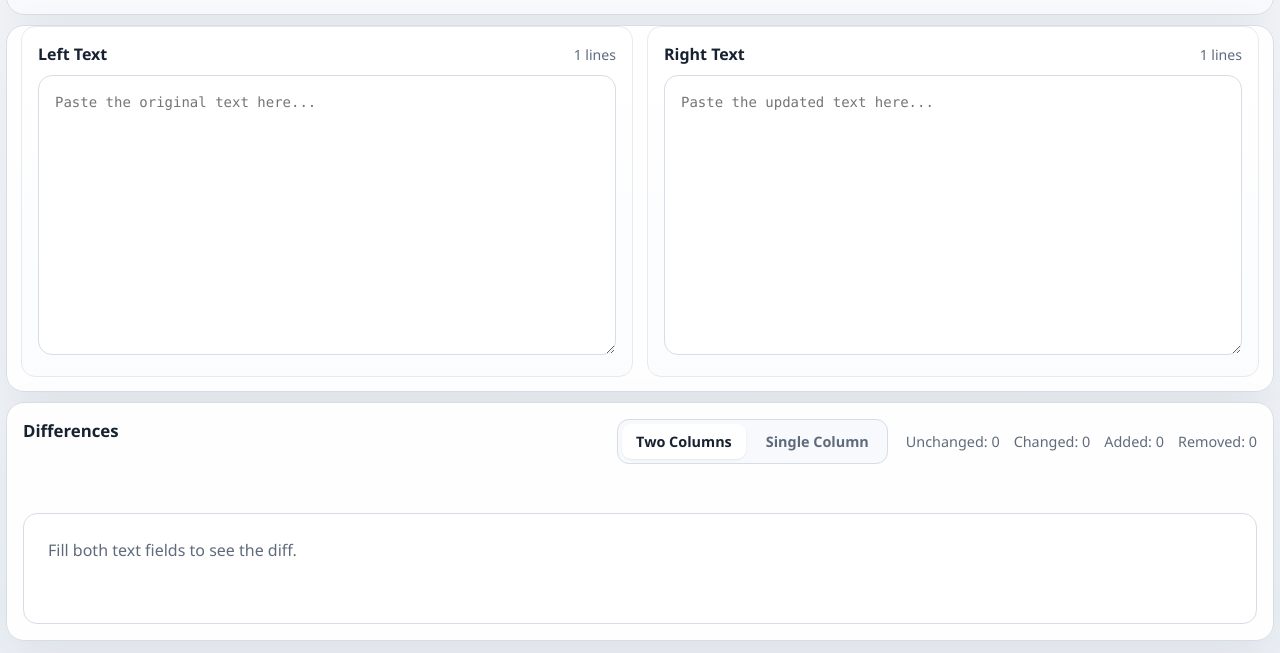
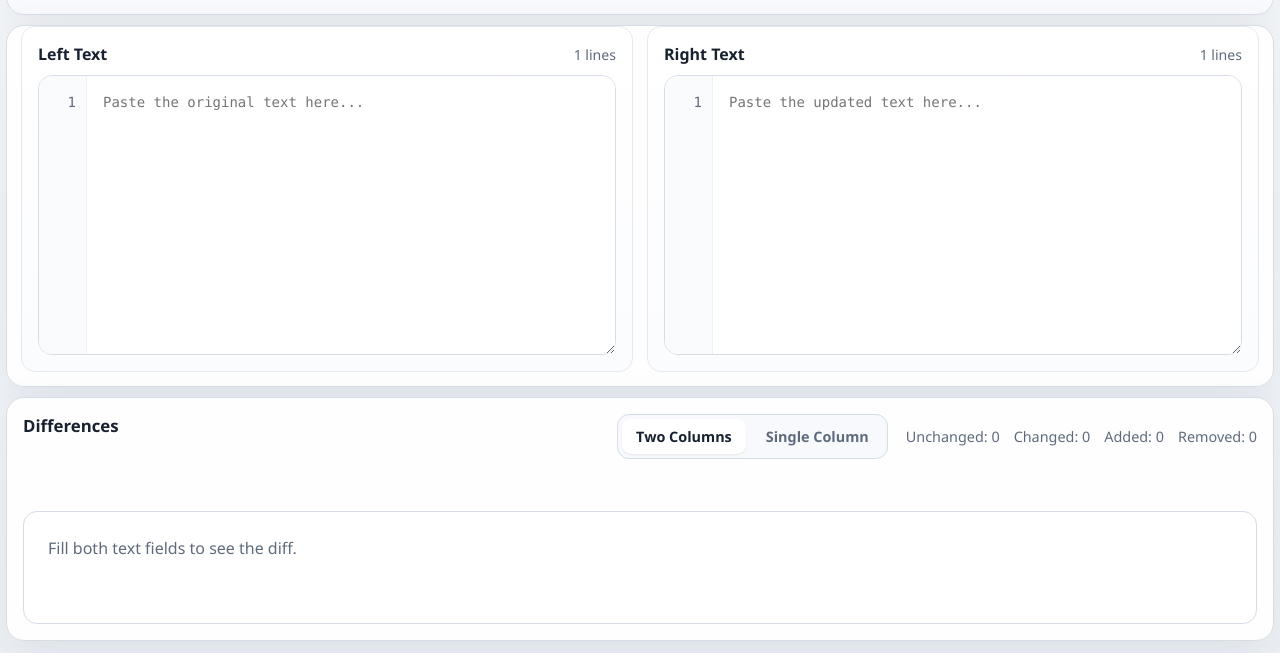
Before and after one commit to ShenghuiXue/diff-check, a plain HTML site: page index.html in a window 1280 px wide. Shown: the part 153-806 px from the top of the page. Drawn offline with Linux system fonts and the light colour scheme.

Commit message:
added the line numbers in input

```diff
--- a/index.html
+++ b/index.html
@@ -108,23 +108,50 @@
       font-size: 0.88rem;
     }
 
-    textarea {
+    .editor-shell {
+      display: grid;
+      grid-template-columns: minmax(48px, auto) minmax(0, 1fr);
       width: 100%;
       min-height: clamp(220px, 30vh, 460px);
       height: clamp(280px, 34vh, 520px);
       resize: vertical;
+      overflow: hidden;
       border-radius: 14px;
       border: 1px solid var(--border);
+      background: #ffffff;
+    }
+
+    .editor-shell:focus-within {
+      border-color: var(--accent);
+      box-shadow: 0 0 0 4px rgba(31, 95, 191, 0.12);
+    }
+
+    .line-numbers {
+      min-width: 48px;
+      padding: 16px 10px 16px 12px;
+      border-right: 1px solid #edf1f7;
+      background: #fafbfd;
+      color: var(--muted);
+      font: 14px/1.5 "SFMono-Regular", Consolas, "Liberation Mono", Menlo, monospace;
+      font-variant-numeric: tabular-nums;
+      overflow: hidden;
+      text-align: right;
+      user-select: none;
+      white-space: pre;
+    }
+
+    textarea {
+      width: 100%;
+      min-height: 0;
+      height: 100%;
+      resize: none;
+      border: none;
+      border-radius: 0;
       padding: 16px;
       font: 14px/1.5 "SFMono-Regular", Consolas, "Liberation Mono", Menlo, monospace;
       color: var(--text);
       background: #ffffff;
       outline: none;
-    }
-
-    textarea:focus {
-      border-color: var(--accent);
-      box-shadow: 0 0 0 4px rgba(31, 95, 191, 0.12);
     }
 
     .results {
@@ -287,8 +314,8 @@
     .diff-cell {
       display: grid;
       grid-template-columns: 60px 34px minmax(0, 1fr);
-      font: 13px/1.55 "SFMono-Regular", Consolas, "Liberation Mono", Menlo, monospace;
-      min-height: 44px;
+      font: 14px/1.5 "SFMono-Regular", Consolas, "Liberation Mono", Menlo, monospace;
+      min-height: 0;
     }
 
     .diff-cell.left {
@@ -298,7 +325,7 @@
     .cell-line,
     .cell-marker,
     .cell-content {
-      padding: 10px 12px;
+      padding: 2px 12px;
       white-space: pre-wrap;
       word-break: break-word;
     }
@@ -373,7 +400,7 @@
     .unified-block {
       display: grid;
       grid-template-columns: 72px 42px minmax(0, 1fr);
-      font: 13px/1.55 "SFMono-Regular", Consolas, "Liberation Mono", Menlo, monospace;
+      font: 14px/1.5 "SFMono-Regular", Consolas, "Liberation Mono", Menlo, monospace;
     }
 
     .unified-block + .unified-block {
@@ -383,7 +410,7 @@
     .unified-line,
     .unified-marker,
     .unified-content {
-      padding: 10px 12px;
+      padding: 2px 12px;
       white-space: pre-wrap;
       word-break: break-word;
     }
@@ -467,7 +494,7 @@
         grid-template-columns: repeat(2, minmax(0, 1fr));
       }
 
-      textarea {
+      .editor-shell {
         height: clamp(320px, 36vh, 620px);
       }
 
@@ -494,7 +521,10 @@
           </div>
           <span class="meta" id="leftMeta">0 lines</span>
         </div>
-        <textarea id="leftText" placeholder="Paste the original text here..." aria-label="Left text input"></textarea>
+        <div class="editor-shell">
+          <div class="line-numbers" id="leftLineNumbers" aria-hidden="true">1</div>
+          <textarea id="leftText" placeholder="Paste the original text here..." aria-label="Left text input"></textarea>
+        </div>
       </div>
 
       <div class="editor-panel">
@@ -504,7 +534,10 @@
           </div>
           <span class="meta" id="rightMeta">0 lines</span>
         </div>
-        <textarea id="rightText" placeholder="Paste the updated text here..." aria-label="Right text input"></textarea>
+        <div class="editor-shell">
+          <div class="line-numbers" id="rightLineNumbers" aria-hidden="true">1</div>
+          <textarea id="rightText" placeholder="Paste the updated text here..." aria-label="Right text input"></textarea>
+        </div>
       </div>
     </section>
 
@@ -544,6 +577,8 @@
     const rightText = document.getElementById("rightText");
     const leftMeta = document.getElementById("leftMeta");
     const rightMeta = document.getElementById("rightMeta");
+    const leftLineNumbers = document.getElementById("leftLineNumbers");
+    const rightLineNumbers = document.getElementById("rightLineNumbers");
     const diffOutput = document.getElementById("diffOutput");
     const sameCount = document.getElementById("sameCount");
     const changeCount = document.getElementById("changeCount");
@@ -555,9 +590,24 @@
       return text.replace(/\r\n/g, "\n").split("\n");
     }
 
+    function buildLineNumbers(lineCount) {
+      return Array.from({ length: lineCount }, (_, index) => index + 1).join("\n");
+    }
+
+    function syncLineNumbers(textarea, lineNumbers) {
+      lineNumbers.scrollTop = textarea.scrollTop;
+    }
+
+    function updateEditorLineNumbers(textarea, lineNumbers) {
+      lineNumbers.textContent = buildLineNumbers(splitLines(textarea.value).length);
+      syncLineNumbers(textarea, lineNumbers);
+    }
+
     function updateMeta() {
       leftMeta.textContent = `${splitLines(leftText.value).length} lines`;
       rightMeta.textContent = `${splitLines(rightText.value).length} lines`;
+      updateEditorLineNumbers(leftText, leftLineNumbers);
+      updateEditorLineNumbers(rightText, rightLineNumbers);
     }
 
     function escapeHtml(value) {
@@ -930,6 +980,8 @@
 
     leftText.addEventListener("input", renderDiff);
     rightText.addEventListener("input", renderDiff);
+    leftText.addEventListener("scroll", () => syncLineNumbers(leftText, leftLineNumbers));
+    rightText.addEventListener("scroll", () => syncLineNumbers(rightText, rightLineNumbers));
     viewModeInputs.forEach((input) => input.addEventListener("change", renderDiff));
 
     renderDiff();
```
